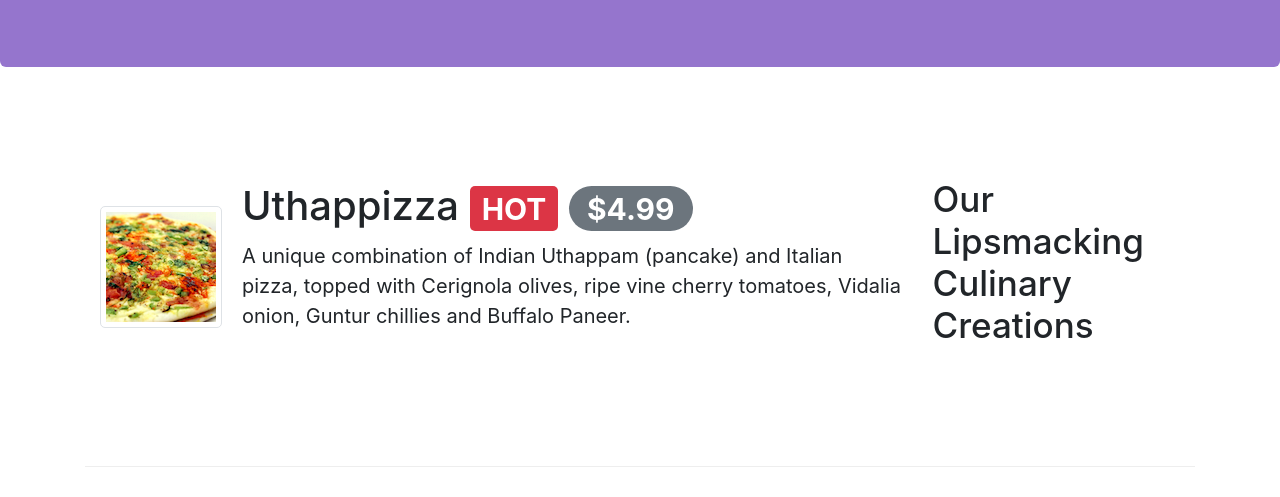
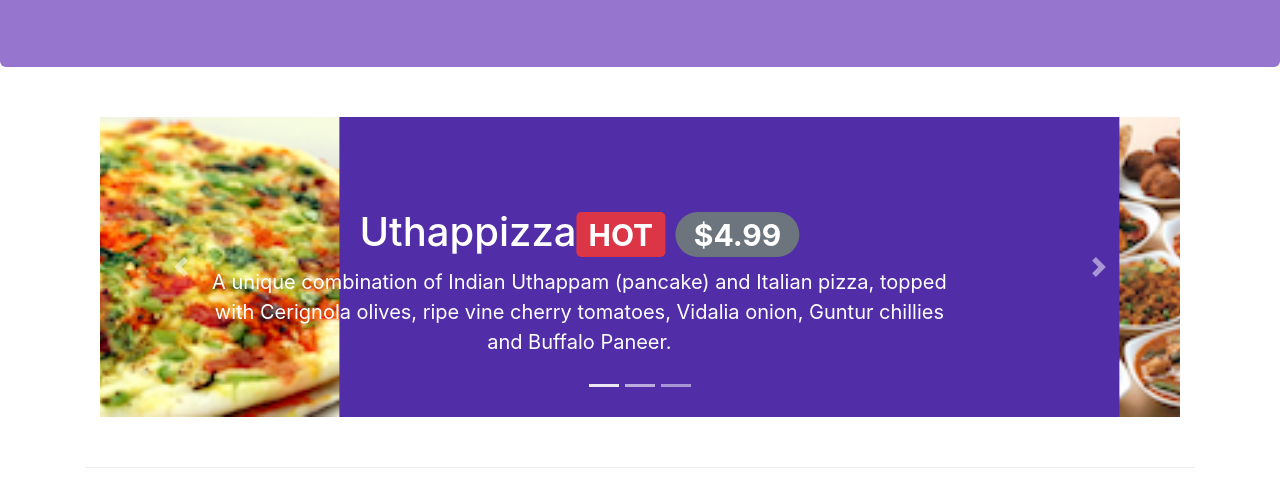
Before and after one commit to rahulanand10/mern, a website: page index.html in a window 1280 px wide. Shown: the part 303-800 px from the top of the page. Drawn offline with nearby package versions, Linux system fonts and the light colour scheme.

Commit message:
carousel added

```diff
--- a/CSS/style.css
+++ b/CSS/style.css
@@ -43,3 +43,16 @@ nav{
     border-bottom:1px solid #dddddd;
     padding: 10px;
 }
+
+.carousel{
+    background: #512DA8;
+}
+.carousel-item{
+    height: 300px;
+}
+.carousel-item img{
+    position: absolute;
+    top: 0;
+    left: 0;
+    min-height: 300px;
+}
--- a/index.html
+++ b/index.html
@@ -105,6 +105,53 @@
     </header>
 
     <div class="container">
+        <div class="row row-content">
+            <div class="col">
+                <div id="mycarousel" class="carousel slide" data-ride="carousel">
+                    <div class="carousel-inner" role="listbox">
+
+                        <div class="carousel-item active">
+                            <img src="img/uthappizza.png" alt="Uthappizza" class="d-block img-fluid">
+                            <div class="carousel-caption d-none d-md-block">
+                                <h2>Uthappizza<span class="badge badge-danger">HOT</span>  <span class="badge badge-pill badge-secondary">$4.99</span></h2>
+                                <p class="d-none d-sm-block">A unique combination of Indian Uthappam (pancake) and Italian pizza, topped with Cerignola olives, ripe vine cherry tomatoes, Vidalia onion, Guntur chillies and Buffalo Paneer.</p>
+                            </div>
+                        </div>
+
+                        <div class="carousel-item">
+                                <img src="img/buffet.png" alt="Buffet" class="d-block img-fluid">
+                                <div class="carousel-caption d-none d-md-block">
+                                    <h2 >Weekend Grand Buffet <span class="badge badge-danger">NEW</span> </h2>
+                                    <p class="d-none d-sm-block">Featuring mouthwatering combinations with a choice of five different salads, six enticing appetizers, six main entrees and five choicest desserts. Free flowing bubbly and soft drinks. All for just $19.99 per person </p>
+                                </div>
+                        </div>
+
+                        <div class="carousel-item">
+                            <img src="img/alberto.png" alt="Alberto" class="d-block img-fluid">
+                            <div class="carousel-caption d-none d-md-block">
+                                <h2>Alberto Somayya</h2>
+                                <h4>Executive Chef</h4>
+                                <p class="d-none d-sm-block">Award winning three-star Michelin chef with wide International experience having worked closely with whos-who in the culinary world, he specializes in creating mouthwatering Indo-Italian fusion experiences. </p>
+                            </div>
+                        </div>
+                    </div>
+                    <ol class="carousel-indicators">
+                        <li data-target="#mycarousel" data-slide-to="0" class="active"></li>
+                        <li data-target="#mycarousel" data-slide-to="1"></li>
+                        <li data-target="#mycarousel" data-slide-to="2"></li>
+                    </ol>
+                    <a href="#mycarousel" class="carousel-control-prev" role="button" data-slide="prev">
+                        <span class="carousel-control-prev-icon"></span>
+                    </a>
+                    <a href="#mycarousel" class="carousel-control-next" role="button" data-slide="next">
+                        <span class="carousel-control-next-icon"></span>
+                    </a>
+                </div>
+            </div>
+        </div>
+
+
+
         <div class="row row-content align-items-center">
             <div class="col-12 col-sm-4 order-sm-last col-md-3">
                 <h3>Our Lipsmacking Culinary Creations</h3>
@@ -258,16 +305,15 @@
            </div>
         </div>
     </footer>
- <!-- jQuery first, then Popper.js, then Bootstrap JS. -->
- <script src="node_modules/jquery/dist/jquery.slim.min.js"></script>
- <script src="node_modules/popper.js/dist/umd/popper.min.js"></script>
- <script src="node_modules/bootstrap/dist/js/bootstrap.min.js"></script>
+    <!-- jQuery first, then Popper.js, then Bootstrap JS. -->
+    <script src="node_modules/jquery/dist/jquery.slim.min.js"></script>
+    <script src="node_modules/popper.js/dist/umd/popper.min.js"></script>
+    <script src="node_modules/bootstrap/dist/js/bootstrap.min.js"></script>
 
  <script>
      $(document).ready(function(){
-         $('[data-tog
-         gle="tooltip"]').tooltip();
-     })
+         $('[data-toggle="tooltip"]').tooltip();
+     });
  </script>
 </body>
 
```
